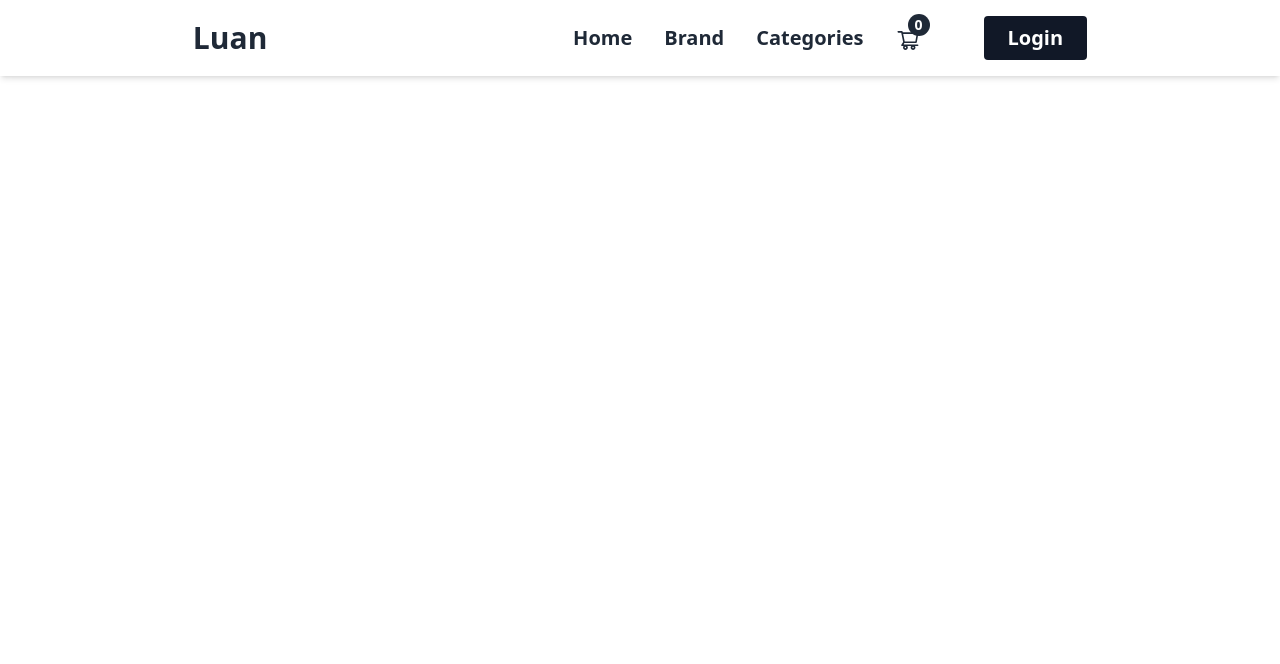
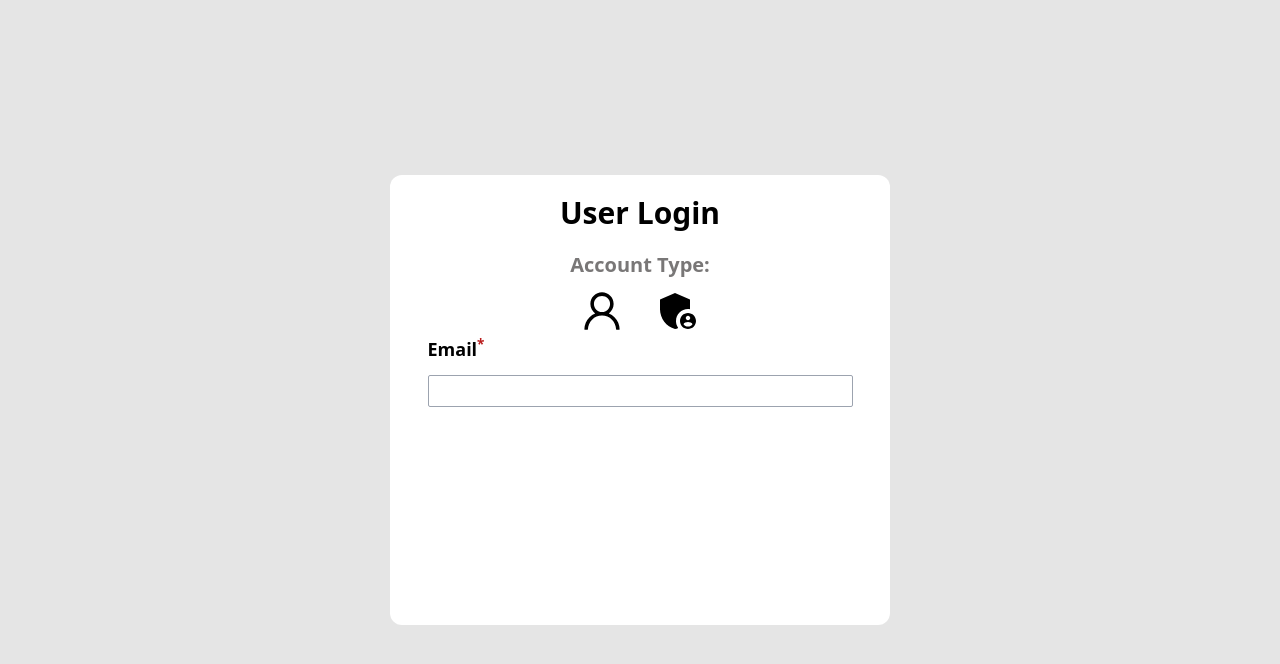
Before and after one commit to DucLuan22/MERN-Ecommerce, a React (Create React App) app in the folder client/: page /login in a window 1280 px wide. Shown: the top 664 px of the page. Built offline with nearby package versions, Linux system fonts and the light colour scheme.

Commit message:
Add Login page

```diff
--- a/client/package.json
+++ b/client/package.json
@@ -13,6 +13,7 @@
     "react-paginate": "^8.1.3",
     "react-router-dom": "^6.3.0",
     "react-scripts": "5.0.1",
+    "react-tooltip": "^4.2.21",
     "swiper": "^8.3.1",
     "web-vitals": "^2.1.4"
   },
--- a/client/src/App.js
+++ b/client/src/App.js
@@ -3,9 +3,11 @@ import Navbar from "./components/Navbar";
 import Home from "./pages/Home";
 import ProductPage from "./pages/ProductPage";
 import Cart from "./pages/Cart";
+import Login from "./pages/Login";
+import Register from "./pages/Register";
 function App() {
   const location = useLocation();
-  const noNav = ["/login, /register"];
+  const noNav = ["/login", "/register"];
   return (
     <>
       {!noNav.includes(location.pathname) && <Navbar />}
@@ -13,6 +15,7 @@ function App() {
         <Route path="/" element={<Home />} />
         <Route path="/cart" element={<Cart />} />
         <Route path="/product/:product_id" element={<ProductPage />} />
+        <Route path="/login" element={<Login />} />
       </Routes>
     </>
   );
--- a/client/src/components/Navbar.jsx
+++ b/client/src/components/Navbar.jsx
@@ -11,7 +11,7 @@ function Navbar() {
           Luan
         </div>
         <div className="text-3xl absolute right-8 top-6 md:hidden">
-          <AiOutlineMenu onClick={()=>setIsDrop(!isDrop)}/>
+          <AiOutlineMenu onClick={() => setIsDrop(!isDrop)} />
         </div>
         <ul
           className={`text-gray-800 md:flex md:items-center link-list gap-8 font-semibold text-xl md:pb-0 pb-12 absolute md:static bg-white md:z-auto z-[-1] left-0 w-full
@@ -37,7 +37,7 @@ function Navbar() {
             </span>
           </li>
           <button className="bg-gray-900 text-white py-2 px-6 font-semibold rounded md:ml-8 hover:bg-slate-700 duration-500">
-            Login
+            <Link to="/login">Login</Link>
           </button>
         </ul>
       </div>
--- a/client/src/pages/Cart.js
+++ b/client/src/pages/Cart.js
@@ -2,9 +2,9 @@ import React from "react";
 import CartItem from "../components/CartItem";
 const Cart = () => {
   return (
-    <main className="w-screen h-screen bg-neutral-200 fixed">
-      <section className="mt-24 bg-white px-2 md:px-11 w-[97%] mx-auto rounded-lg shadow-lg flex flex-col md:flex-row py-10">
-        <div className="flex-grow-[3] px-1 md:px-9">
+    <main className="w-screen h-screen bg-neutral-200 fixed overflow-auto">
+      <section className="mt-24 bg-white w-[97%] mx-auto rounded-lg shadow-lg flex flex-col md:flex-row">
+        <div className="flex-grow-[3]  mx-2 md:mx-9 my-8">
           <div className="flex justify-between text-[#2B2B2B] font-bold text-xl md:text-2xl">
             <h1>Shopping Cart</h1>
             <h1>3 Items</h1>
@@ -30,13 +30,36 @@ const Cart = () => {
           </div>
         </div>
         {/* Order Summary */}
-        <div className="flex-grow-[1] mt-10 md:mt-0">
-          <div>
-            <h1 className="text-[#2B2B2B] font-bold text-xl md:text-2xl text-center">
-              Order Summary
-            </h1>
+        <div className="flex-grow-[1] md:px-9 py-8 bg-[#F6F6F6]">
+          <div className="mx-3">
+            <div>
+              <h1 className="text-[#2B2B2B] font-bold text-xl md:text-2xl">
+                Order Summary
+              </h1>
+            </div>
+            <hr className="my-4 border-t-[2px] border-[#EBEBEB] " />
+            <div className="flex flex-col gap-y-7 ">
+              <label htmlFor="shipping" className="font-bold text-[#797777]">
+                SHIPPING OPTIONS
+              </label>
+              <select name="" id="" className="p-3">
+                <option value="10">Standard - $10.00</option>
+              </select>
+              <label htmlFor="" className="font-bold text-[#797777]">
+                PROMO CODE
+              </label>
+              <input
+                type="text"
+                placeholder="Enter your code"
+                className="p-3"
+              />
+              <h1 className="font-bold text-[#797777]">Total: 123 </h1>
+
+              <button className="bg-slate-900 font-semibold text-white p-2 rounded-md">
+                Checkout
+              </button>
+            </div>
           </div>
-          <hr className="my-4 border-t-[2px] border-gray-300" />
         </div>
       </section>
     </main>
--- /dev/null
+++ b/client/src/pages/Login.js
@@ -0,0 +1,86 @@
+import React, { useState } from "react";
+import { AiOutlineUser } from "react-icons/ai";
+import { MdAdminPanelSettings } from "react-icons/md";
+import ReactTooltip from "react-tooltip";
+
+function Login() {
+  const [isUser, setIsUser] = useState(true);
+  const [isAdmin, setIsAdmin] = useState(false);
+  const [toolTip, showToolTip] = useState(true);
+  const showUserForm = () => {
+    setIsUser(true);
+    setIsAdmin(false);
+  };
+  const showAdminForm = () => {
+    setIsUser(false);
+    setIsAdmin(true);
+  };
+  return (
+    <div className="bg-neutral-200 w-screen h-screen flex justify-center items-center">
+      <form action="" className="w-[500px] h-[450px] bg-white rounded-xl">
+        <h1 className="text-center text-3xl font-bold my-5">
+          {isUser ? "User Login" : "Admin Login"}
+        </h1>
+        <div>
+          <h2 className="text-center text-[#797777] font-semibold text-xl">
+            Account Type:
+          </h2>
+          <div className="flex max-w-[50%] mx-auto justify-center gap-7 mt-2">
+            <a data-tip data-for="user">
+              <AiOutlineUser
+                className="text-5xl cursor-pointer"
+                onClick={() => showUserForm()}
+                onMouseEnter={() => showToolTip(true)}
+                onMouseLeave={() => {
+                  showToolTip(false);
+                  setTimeout(() => showToolTip(true), 50);
+                }}
+              />
+            </a>
+            {toolTip && (
+              <ReactTooltip id="user" type="dark" effect="solid">
+                <span>User Account</span>
+              </ReactTooltip>
+            )}
+
+            <a
+              data-tip
+              data-for="admin"
+              onMouseEnter={() => showToolTip(true)}
+              onMouseLeave={() => {
+                showToolTip(false);
+                setTimeout(() => showToolTip(true), 20);
+              }}
+            >
+              <MdAdminPanelSettings
+                className="text-5xl cursor-pointer"
+                onClick={() => {
+                  showAdminForm();
+                }}
+              />
+            </a>
+            {toolTip && (
+              <ReactTooltip id="admin" type="dark" effect="solid">
+                <span>Admin Account</span>
+              </ReactTooltip>
+            )}
+          </div>
+        </div>
+        <div className="flex flex-col w-[85%] m-auto">
+          <div className="flex flex-col gap-y-3">
+            <label htmlFor="email" className="font-semibold text-lg">
+              Email
+              <sup className="text-red-700 text font-bold">*</sup>
+            </label>
+            <input
+              type="email"
+              className="border-[1px] border-gray-400 h-8 rounded-sm"
+            />
+          </div>
+        </div>
+      </form>
+    </div>
+  );
+}
+
+export default Login;
--- /dev/null
+++ b/client/src/pages/Register.js
@@ -0,0 +1,7 @@
+import React from "react";
+
+const Register = () => {
+  return <div>Register</div>;
+};
+
+export default Register;
```
Also changed, not shown: 1 other file (tests, documents, lock files or other folders).
